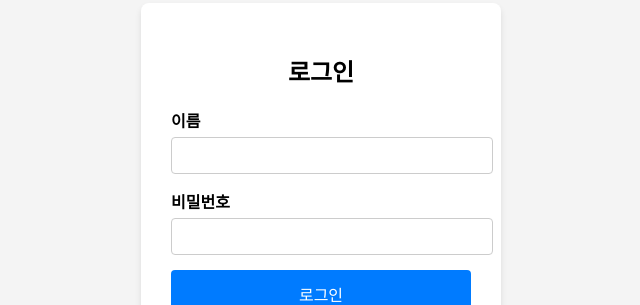
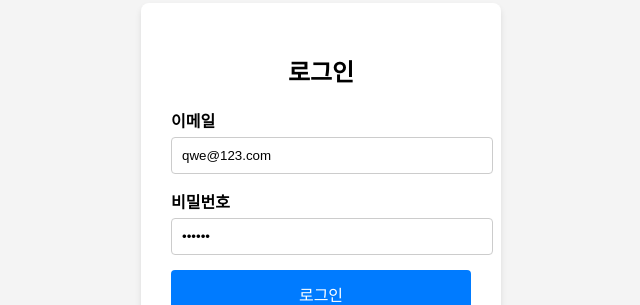
Before and after one commit to Hyun642/react-e-commerce, a React (Create React App) app: page / in a window 1280 px wide. Shown: the part 189-494 px from the top of the page, without its empty margins (319-959 px from the left). Built offline with nearby package versions, Linux system fonts and the light colour scheme.

Commit message:
feat: add login api

```diff
--- /dev/null
+++ b/src/api/auth/login.jsx
@@ -0,0 +1,14 @@
+import axios from "axios";
+
+export const login = async (email, password) => {
+     try {
+          const res = await axios.post(`${process.env.REACT_APP_SERVER_URL}/user/login`, {
+               email,
+               password,
+          });
+          return res.data;
+     } catch (error) {
+          console.error("createTable: ", error.response.data);
+          return error.response.data;
+     }
+};
--- a/src/page/Login.jsx
+++ b/src/page/Login.jsx
@@ -1,22 +1,19 @@
-import React, { useState } from "react";
-import axios from "axios";
+import { useState } from "react";
 import { useNavigate, Link } from "react-router-dom";
-import styled from "@emotion/styled"; // styled import
+import styled from "@emotion/styled";
+import { login } from "../api/auth/login";
 
 function Login() {
-     const [username, setUsername] = useState("");
-     const [password, setPassword] = useState("");
+     const [email, setUserEmail] = useState("qwe@123.com");
+     const [password, setPassword] = useState("qwe123");
      const navigate = useNavigate();
 
      const handleLogin = async (e) => {
           e.preventDefault();
           try {
-               const response = await axios.post("http://localhost:3001/auth/login", {
-                    username,
-                    password,
-               });
-               console.log("로그인 성공:", response.data);
-               navigate("/main");
+               const response = await login(email, password);
+               if (response.accessToken) navigate("/main");
+               else if (response.statusCode === 401) alert(response.message);
           } catch (error) {
                console.error("로그인 실패:", error);
                alert("로그인에 실패했습니다. 아이디와 비밀번호를 확인해주세요.");
@@ -28,12 +25,12 @@ function Login() {
                <LoginForm onSubmit={handleLogin}>
                     <FormTitle>로그인</FormTitle>
                     <FormGroup>
-                         <Label htmlFor="username">이름</Label>
+                         <Label htmlFor="email">이메일</Label>
                          <Input
                               type="text"
-                              id="username"
-                              value={username}
-                              onChange={(e) => setUsername(e.target.value)}
+                              id="email"
+                              value={email}
+                              onChange={(e) => setUserEmail(e.target.value)}
                               required
                          />
                     </FormGroup>
```
